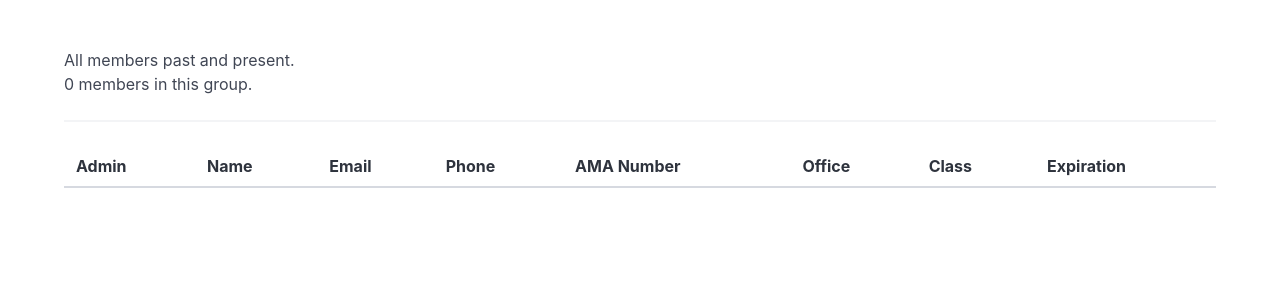
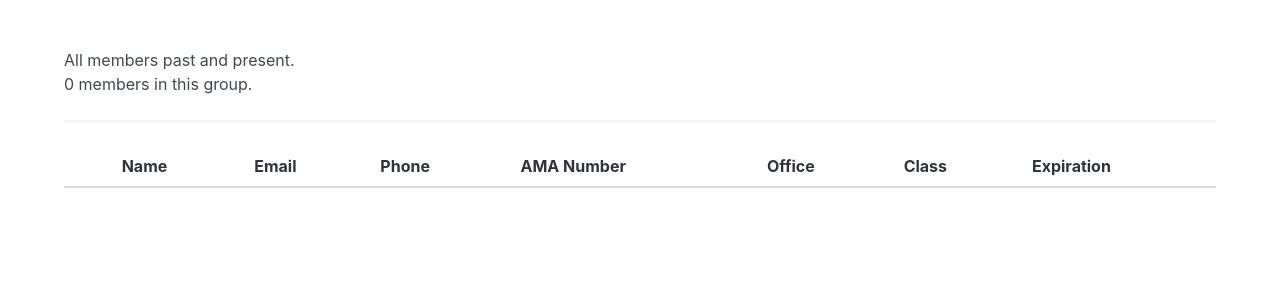
Before and after one commit to tortxof/rc-club-members-2, a Django app: page /members/ in a window 1280 px wide. Shown: the part 56-356 px from the top of the page. Run offline with Django 5.2, Linux system fonts and the light colour scheme; the visitor is signed in with stand-in values (Sample User, id 1); lists and menus that the app fills with data are empty.

Commit message:
Remove admin table header

```diff
--- a/members_base/templates/members_base/member_list.html
+++ b/members_base/templates/members_base/member_list.html
@@ -23,7 +23,7 @@
     <thead>
         <tr>
             {% if user.is_staff %}
-            <th>Admin</th>
+            <th></th>
             {% endif %}
             <th>Name</th>
             <th>Email</th>
```
